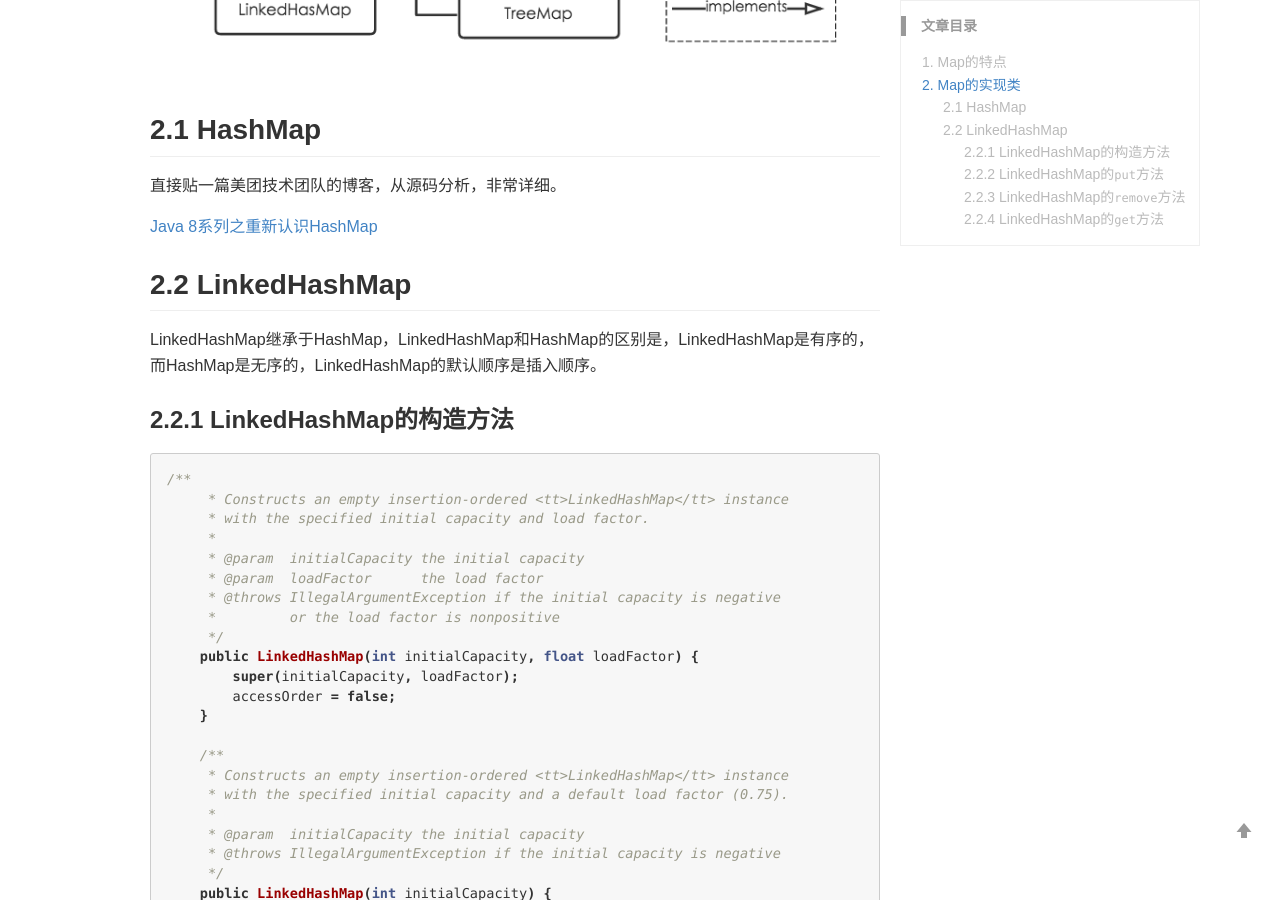
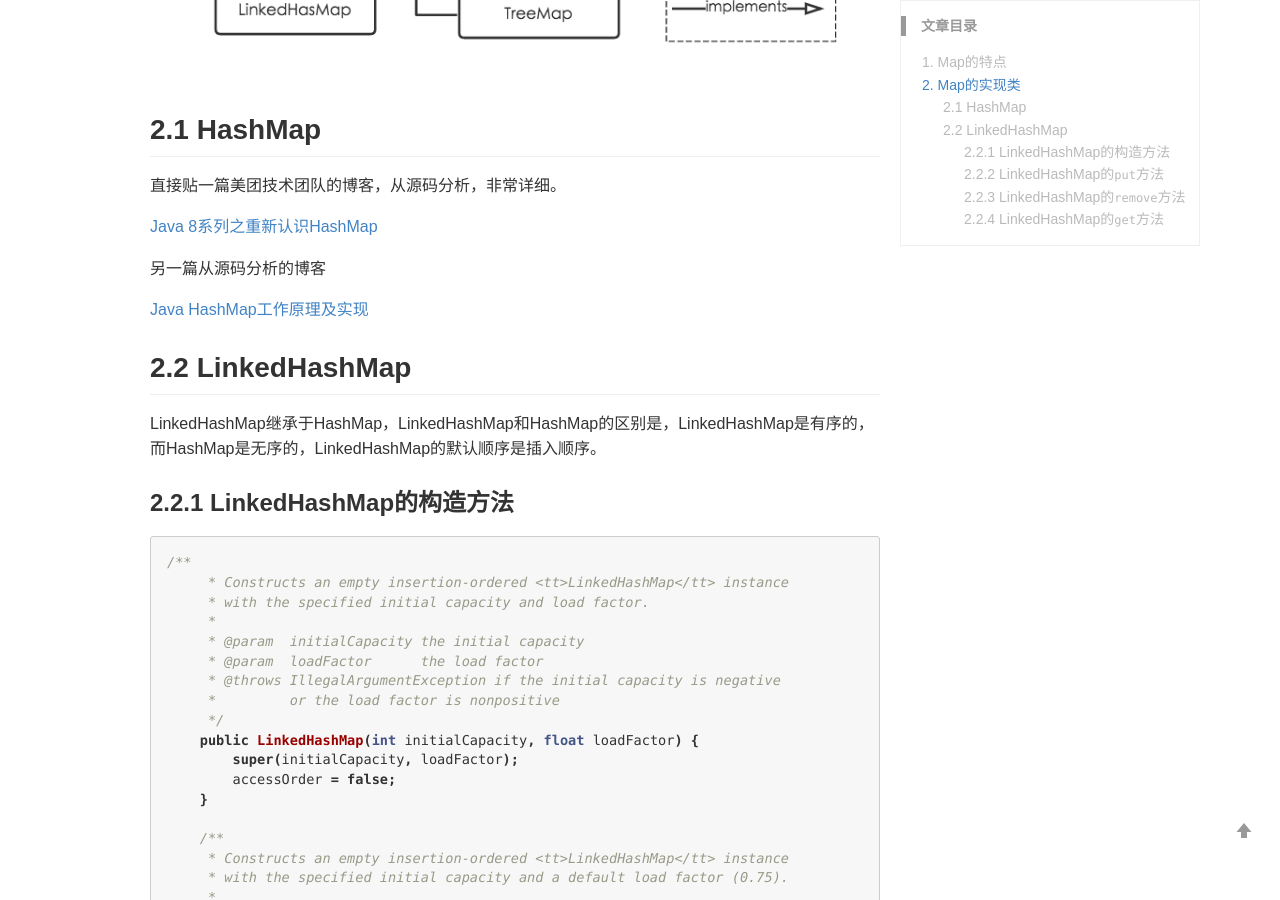
Before and after one commit to wenb1/wenb1.github.io, a Jekyll site: the page built from _posts/2020-05-14-java-collection-map.md, in a window 1280 px wide and 900 px high, scrolled down 1104 px. Built offline with Jekyll 4.4.1, drawn with Linux system fonts in a browser that asks for light colours; comment, search, counter and statistics services are not loaded.

Commit message:
add one blog

```diff
--- a/_posts/2020-05-14-java-collection-map.md
+++ b/_posts/2020-05-14-java-collection-map.md
@@ -28,6 +28,10 @@ Map的类继承关系如下：
 直接贴一篇美团技术团队的博客，从源码分析，非常详细。
 
 [Java 8系列之重新认识HashMap](https://tech.meituan.com/2016/06/24/java-hashmap.html)
+
+另一篇从源码分析的博客
+
+[Java HashMap工作原理及实现]([http://yikun.github.io/2015/04/01/Java-HashMap%E5%B7%A5%E4%BD%9C%E5%8E%9F%E7%90%86%E5%8F%8A%E5%AE%9E%E7%8E%B0/](http://yikun.github.io/2015/04/01/Java-HashMap工作原理及实现/))
 
 ## 2.2 LinkedHashMap
 
```
